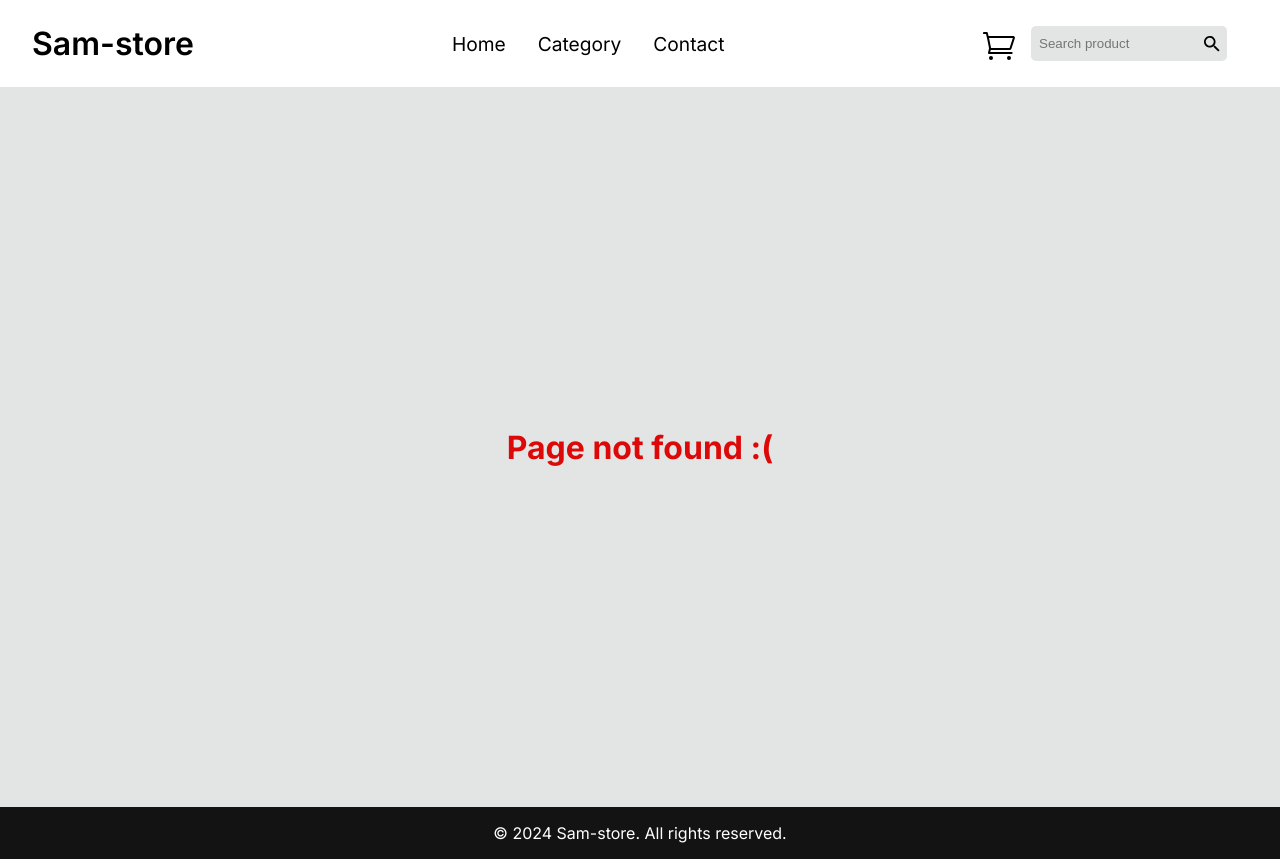
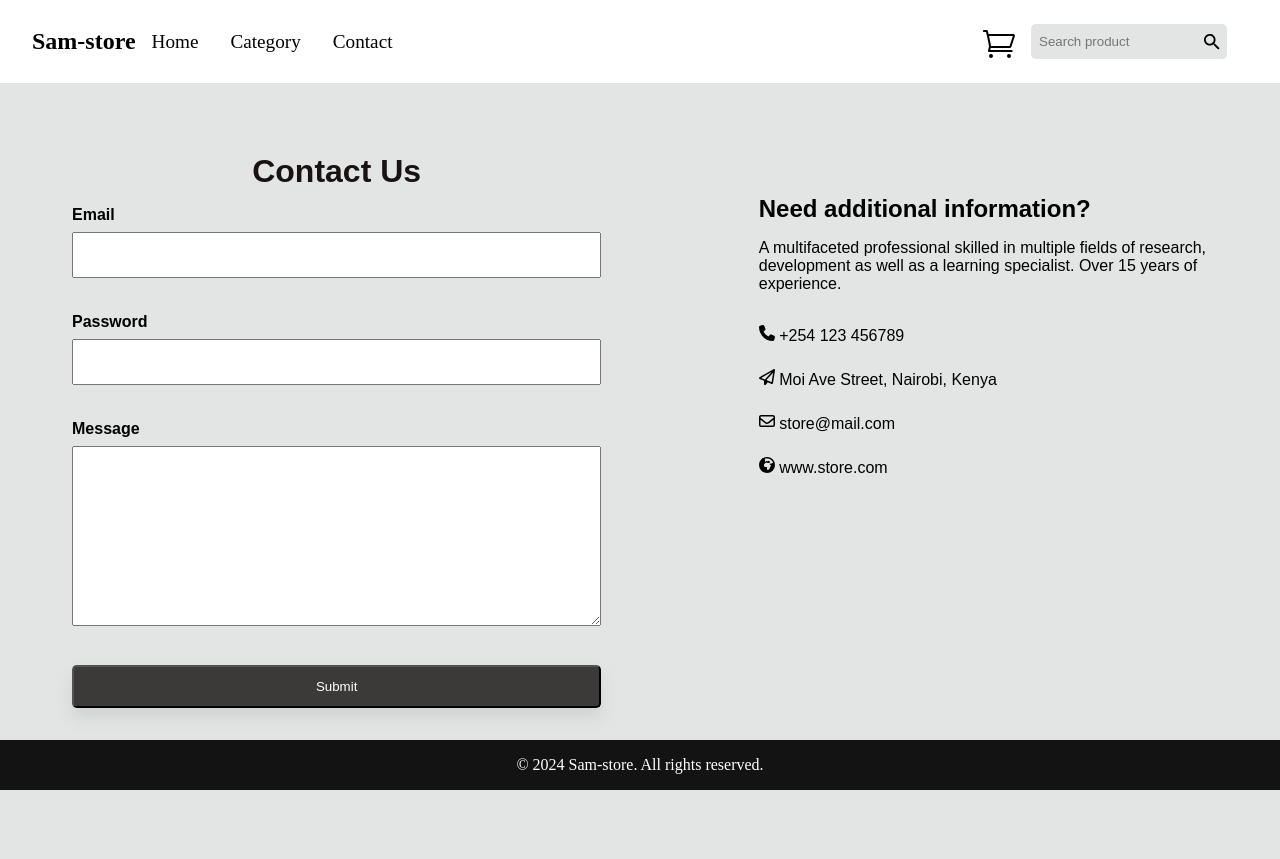
Before and after one commit to samuel-kariuki/My-Store, a Next.js app: page /ContactForm in a window 1280 px wide. Before the commit this address had no page. After the commit the page ends 800 px from the top, so only its background shows below. Built offline with nearby package versions, Linux system fonts and the light colour scheme.

Commit message:
updated pages

```diff
--- a/package.json
+++ b/package.json
@@ -14,6 +14,7 @@
     "next": "13.5.4",
     "react": "^18",
     "react-dom": "^18",
+    "react-icons": "^5.1.0",
     "react-loading-skeleton": "^3.3.1",
     "sass": "^1.69.0",
     "zustand": "^4.4.3"
--- /dev/null
+++ b/pages/ContactForm.module.scss
@@ -0,0 +1,116 @@
+.container {
+  display: flex;
+  justify-content: space-between;
+  max-width: 1200px;
+  margin: 0 auto;
+  padding: 2rem;
+
+  @media (max-width: 1024px) {
+    padding: 1rem;
+  }
+
+  @media (max-width: 768px) {
+    flex-direction: column;
+    align-items: center;
+  }
+
+  .formContainer {
+    width: 48%;
+    padding-right: 1rem;
+
+    @media (max-width: 768px) {
+      width: 100%;
+      padding-right: 0;
+    }
+
+    h1 {
+      text-align: center;
+      margin-bottom: 1rem;
+      font-family: Poppins, sans-serif;
+      color: rgb(24, 18, 18);
+    }
+
+    .formGroup {
+      margin-bottom: 1rem;
+
+      label {
+        display: block;
+        font-weight: bold;
+        margin-bottom: 0.5rem;
+        font-family: Poppins, sans-serif;
+      }
+
+      input,
+      textarea {
+        font-size: 1rem;
+        font-family: Poppins, sans-serif;
+        line-height: 2.6;
+        margin-bottom: 1.2rem;
+        width: 100%;
+      }
+
+      textarea {
+        height: 180px;
+      }
+    }
+
+    .submitButton {
+      display: block;
+      width: 100%;
+      padding: 0.75rem;
+      border-radius: 0.3rem;
+      font-family: Poppins, sans-serif;
+      box-shadow: 0 10px 15px 0 rgba(177, 175, 174, 0.35);
+      background-color: #3b3a39;
+      color: #fff;
+      cursor: pointer;
+      transition: background-color 0.3s ease;
+
+      &:hover {
+        background-color: #240702;
+      }
+    }
+  }
+
+  .infoContainer {
+    width: 48%;
+    padding-left: 6rem;
+    margin-top: 5rem;
+    font-family: Poppins, sans-serif;
+
+    @media (max-width: 1024px) {
+      padding-left: 2rem;
+    }
+
+    @media (max-width: 768px) {
+      width: 100%;
+      padding-left: 0;
+      margin-top: 2rem;
+    }
+
+    h2 {
+      font-size: 1.5rem;
+      margin-bottom: 1rem;
+      font-family: Poppins, sans-serif;
+    }
+
+    p {
+      margin-bottom: 2rem;
+      font-family: Poppins, sans-serif;
+    }
+
+    .contactInfo {
+      .infoItem {
+        display: flex;
+        align-items: center;
+        margin-bottom: 1.5rem;
+        font-family: Poppins, sans-serif;
+
+        .icon {
+          margin-right: 0.5rem;
+          color: #383a3b;
+        }
+      }
+    }
+  }
+}
--- /dev/null
+++ b/pages/ContactForm.tsx
@@ -0,0 +1,83 @@
+import styles from "./ContactForm.module.scss";
+import { Header } from "core/components/header/header";
+import Footer from "core/components/footer/Footer";
+import "core/app/globals.scss";
+import { FaPhone } from "react-icons/fa6";
+import { FaRegEnvelope } from "react-icons/fa6";
+import { FaRegPaperPlane } from "react-icons/fa6";
+import { FaEarthAfrica } from "react-icons/fa6";
+
+
+
+const ContactPage = () => {
+  const handleSubmit = (e) => {
+    e.preventDefault();
+
+  };
+
+  return (
+<div>
+<Header />
+
+    <div className={styles.container}>
+
+      <div className={styles.formContainer}>
+
+        <h1>Contact Us</h1>
+
+        <form onSubmit={handleSubmit}>
+
+          <div className={styles.formGroup}>
+
+            <label htmlFor="email">Email</label>
+
+            <input type="email" id="email" name="email" required />
+          </div>
+          <div className={styles.formGroup}>
+
+            <label htmlFor="password">Password</label>
+
+            <input type="password" id="password" name="password" required />
+          </div>
+
+          <div className={styles.formGroup}>
+
+            <label htmlFor="message">Message</label>
+            <textarea id="message" name="message" required></textarea>
+          </div>
+          <button type="submit" className={styles.submitButton}>
+            Submit
+          </button>
+        </form>
+      </div>
+      <div className={styles.infoContainer}>
+        <h2>Need additional information?</h2>
+        <p>
+        A multifaceted professional skilled in multiple fields of research, development as well as a learning specialist. Over 15 years of experience.
+        </p>
+        <div className={styles.contactInfo}>
+          <div className={styles.infoItem}>
+
+            <span> <FaPhone/> +254 123 456789</span>
+          </div>
+          <div className={styles.infoItem}>
+
+            <span> <FaRegPaperPlane/> Moi Ave Street, Nairobi, Kenya</span>
+          </div>
+          <div className={styles.infoItem}>
+
+            <span><FaRegEnvelope/> store@mail.com</span>
+          </div>
+          <div className={styles.infoItem}>
+
+            <span><FaEarthAfrica/> www.store.com</span>
+          </div>
+        </div>
+      </div>
+    </div>
+    <Footer />
+    </div>
+  );
+};
+
+export default ContactPage;
--- a/src/components/header/header.module.scss
+++ b/src/components/header/header.module.scss
@@ -1,17 +1,70 @@
 @import "../../styles/variables";
-
 .header-container {
   display: flex;
   align-items: center;
   justify-content: space-between;
+  padding: 1.5rem 2rem;
+  background-color: $bg-secondary;
 
-  padding: 1.5rem 2rem;
+  @media (max-width: 768px) {
+    padding: 0.8rem;
+  }
+
+  .header-left {
+    display: flex;
+    align-items: center;
+    gap: 1rem;
+  }
 
   .nav {
+    @media (max-width: 768px) {
+      position: fixed;
+      top: 0;
+      left: 0;
+      right: 0;
+      bottom: 0;
+      background-color: rgba(0, 0, 0, 0.8);
+      flex-direction: column;
+      justify-content: center;
+      align-items: center;
+      z-index: 10;
+      transform: translateX(-100%);
+      transition: transform 0.3s ease-in-out;
+
+      &--open {
+        transform: translateX(0);
+      }
+    }
+  }
+
+  .nav-toggle {
+    background: none;
+    border: none;
+    font-size: 1.5rem;
+    cursor: pointer;
+
+    @media (min-width: 769px) {
+      display: none;
+    }
+
+    &__close {
+      font-size: 2rem;
+      font-weight: bold;
+    }
+
+    &__hamburger {
+      font-size: 2rem;
+    }
+  }
+
+  .nav__links {
     display: flex;
-    align-items: center;
-    gap: 2rem; // Adjust the gap as needed
+    gap: 2rem;
 
+    @media (max-width: 768px) {
+      flex-direction: column;
+      gap: 1.5rem;
+    }
   }
 
   .nav-link {
@@ -19,6 +72,12 @@
     font-size: 1.2rem;
     color: black;
     text-decoration: none;
+
+    @media (max-width: 768px) {
+      font-size: 1.5rem;
+      color: white;
+    }
+
     &:hover {
       color: #FFA800;
     }
@@ -30,18 +89,26 @@
     gap: 1rem;
   }
 
-  @media (max-width: $sm-mobile) {
-    padding: 1.5rem;
+  .search-toggle {
+    display: flex;
+    align-items: center;
+    gap: 1rem;
+
+    @media (max-width: 768px) {
+      .search-input {
+        display: none;
+      }
+    }
   }
-  background-color: $bg-secondary;
 
   .title {
     text-decoration: none;
     color: black;
-    font-size: $font-size-1;
-    @media (max-width: $sm-mobile) {
-      font-size: $font-size-2;
+    font-size: 1.5rem;
+    font-weight: 600;
+
+    @media (max-width: 768px) {
+      font-size: 1.3rem;
     }
-    font-weight: 600;
   }
 }
--- a/src/components/header/header.tsx
+++ b/src/components/header/header.tsx
@@ -3,34 +3,53 @@ import Link from "next/link";
 import { SearchInput } from "../search-input/search-input";
 import styles from "./header.module.scss";
 import { Cart } from "../cart/cart";
+import { useState } from "react";
 
 export const Header = () => {
+  const [isMenuOpen, setIsMenuOpen] = useState(false);
+
+  const toggleMenu = () => {
+    setIsMenuOpen(!isMenuOpen);
+  };
+
   return (
     <header className={styles["header-container"]}>
+      <div className={styles["header-left"]}>
         <Link href={"/"} className={styles["title"]}>
           Sam-store
         </Link>
-
-        {/* Navigation Tabs */}
-        <nav className={styles["nav"]}>
-
+        <nav
+          className={`${styles["nav"]} ${isMenuOpen ? styles["nav--open"] : ""}`}
+        >
+          <div className={styles["nav__links"]}>
             <Link href={"/"} className={styles["nav-link"]}>
               Home
             </Link>
-
             <Link href={"/category"} className={styles["nav-link"]}>
               Category
             </Link>
-
-      <Link href={"/contact"} className={styles["nav-link"]}>
+            <Link href={"/ContactForm"} className={styles["nav-link"]}>
               Contact
             </Link>
-
+          </div>
         </nav>
-
+      </div>
       <div className={styles["top-right"]}>
         <Cart />
-        <SearchInput />
+        <div className={styles["search-toggle"]}>
+          <button
+            className={styles["nav-toggle"]}
+            onClick={toggleMenu}
+            aria-label="Toggle navigation"
+          >
+            {isMenuOpen ? (
+              <span className={styles["nav-toggle__close"]}>&times;</span>
+            ) : (
+              <span className={styles["nav-toggle__hamburger"]}>&#9776;</span>
+            )}
+          </button>
+          <SearchInput className={styles["search-input"]} />
+        </div>
       </div>
     </header>
   );
```
Also changed, not shown: 2 other files (tests, documents, lock files or other folders). Lines whose indentation alone changed are shown as unchanged.
